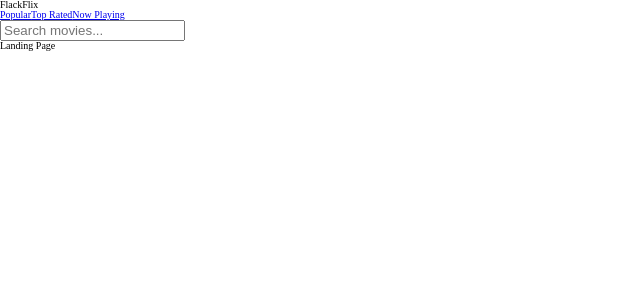
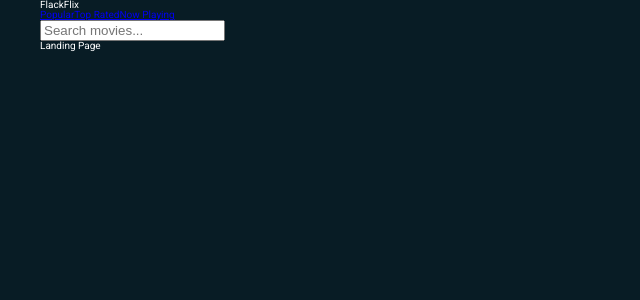
Before and after one commit to davidflack/flackflix, a React (Create React App) app in the folder flackflix/: page / in a window 1280 px wide. Shown: the top 300 px of the page, without its empty margins (0-640 px from the left). Built offline with nearby package versions, Linux system fonts and the light colour scheme; no server answers.

Commit message:
Add app-wide styles. Dark bg, max-width, font-family.

```diff
--- a/flackflix/public/index.html
+++ b/flackflix/public/index.html
@@ -6,6 +6,10 @@
     <meta name="viewport" content="width=device-width, initial-scale=1" />
     <meta name="theme-color" content="#000000" />
     <link rel="manifest" href="%PUBLIC_URL%/manifest.json" />
+    <link
+      href="https://fonts.googleapis.com/css?family=Roboto:400,700&display=swap"
+      rel="stylesheet"
+    />
     <title>FlackFlix</title>
   </head>
   <body>
--- a/flackflix/src/main-styles/Sizing.scss
+++ b/flackflix/src/main-styles/Sizing.scss
@@ -1,6 +1,14 @@
+@import "./Variables.scss";
+
 * {
   box-sizing: border-box;
 }
 html {
   font-size: 62.5%;
+  font-family: $app-font;
+  background-color: $dark-background;
+  color: white;
+  width: 100%;
+  max-width: 1200px;
+  margin: 0 auto;
 }
--- a/flackflix/src/main-styles/Variables.scss
+++ b/flackflix/src/main-styles/Variables.scss
@@ -1,3 +1,6 @@
+// font variables
+$app-font: "Roboto", sans-serif;
+
 // color variables
 $dark-background: #081c25;
 $green-highlight: #01d277;
```
